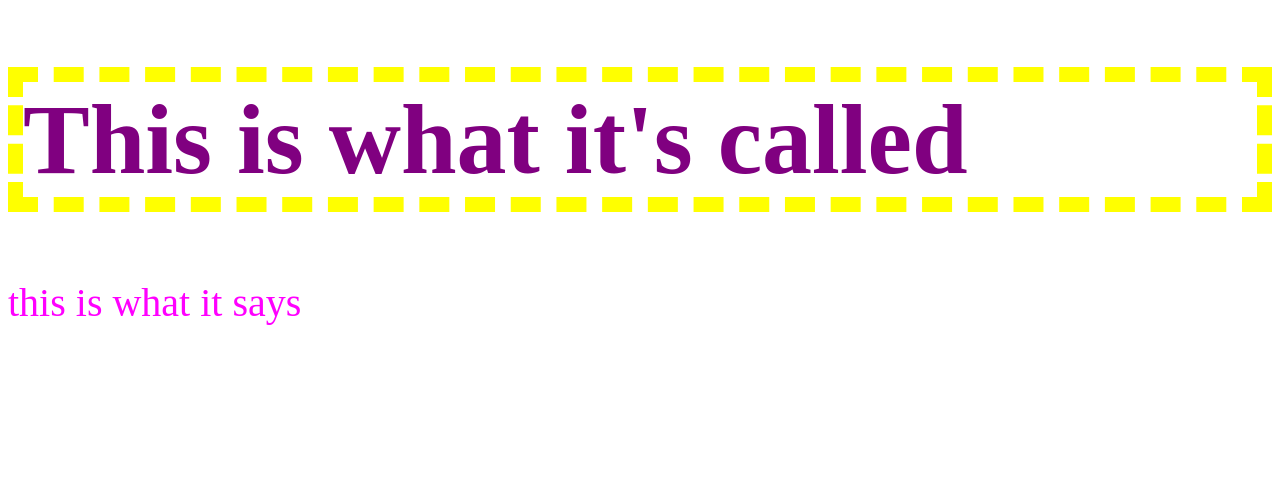
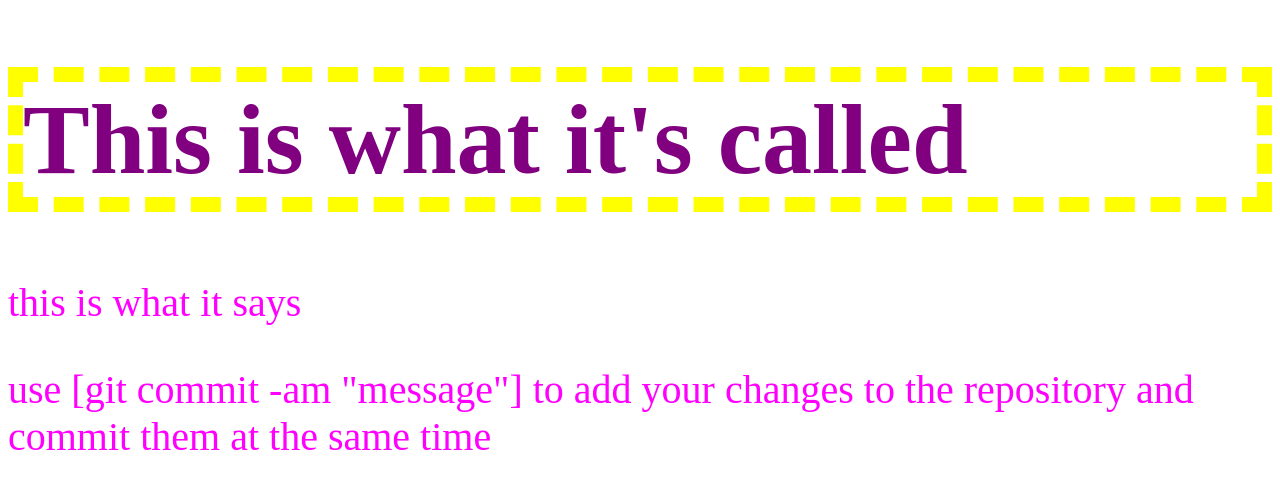
Before and after one commit to nfehlinger/sample, a plain HTML site: page index.html in a window 1280 px wide. Drawn offline with Linux system fonts and the light colour scheme.

Commit message:
notes added

```diff
--- a/index.html
+++ b/index.html
@@ -8,5 +8,6 @@
 <body>
  <h1>This is what it's called</h1>
  <p>this is what it says</p>
+ <p>use [git commit -am "message"] to add your changes to the repository and commit them at the same time
 </body>
 </html>
```
